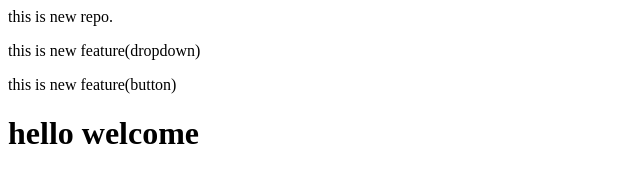
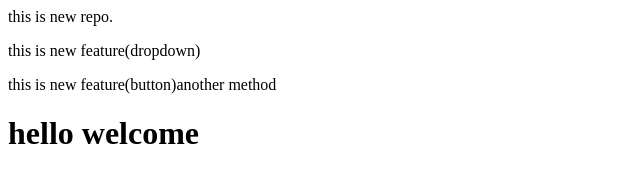
Before and after one commit to Sharmilajarapala/localrepo, a plain HTML site: page index.html in a window 1280 px wide. Shown: the whole page, without its empty margins (0-640 px from the left). Drawn offline with Linux system fonts and the light colour scheme.

Commit message:
mychange1

```diff
--- a/index.html
+++ b/index.html
@@ -1,4 +1,4 @@
 <p>this is new repo.</p>
 <p>this is new feature(dropdown)</p>
-<p>this is new feature(button)</p>
+<p>this is new feature(button)another method</p>
 <h1>hello welcome</h1>
```
